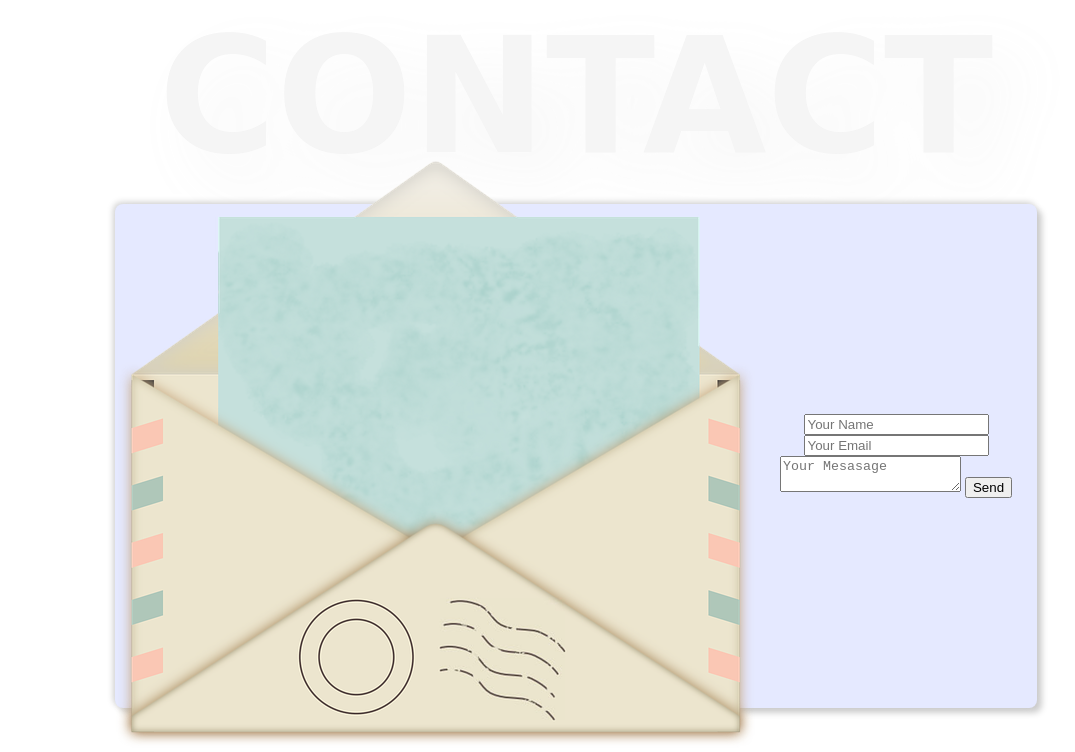
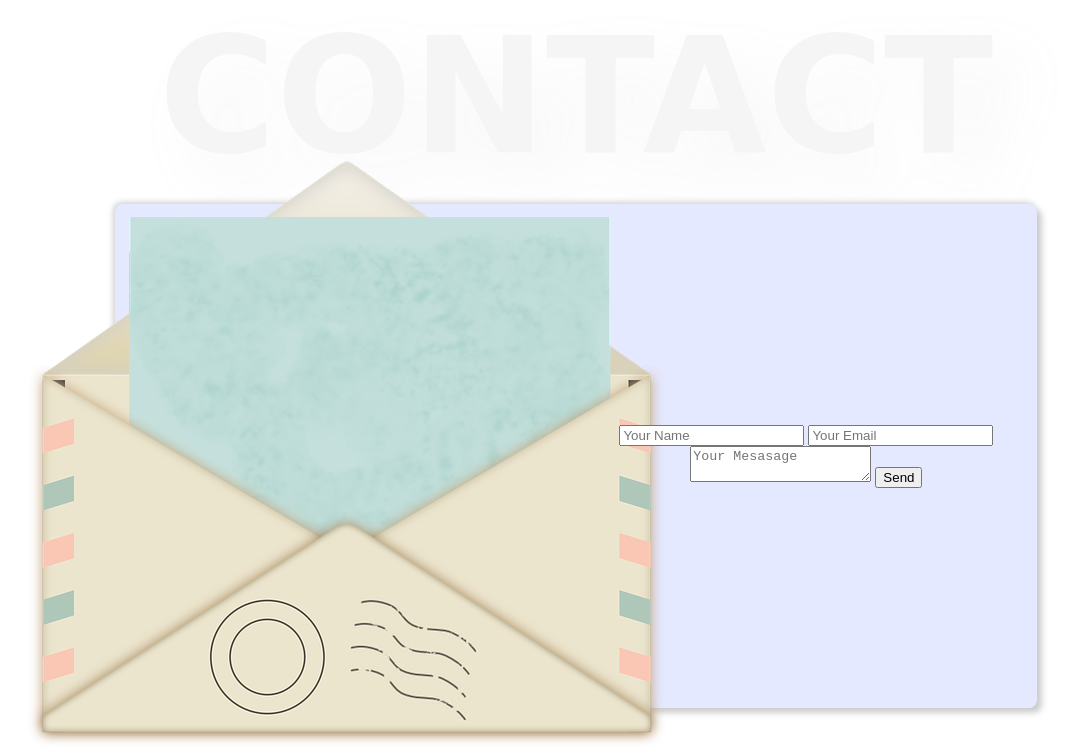
Before and after one commit to Ameer2000Mzori/Creeative-Design-Website, a website: page src/index.html in a window 1280 px wide. Shown: the part 3988-4740 px from the top of the page, without its empty margins (64-1139 px from the left). Drawn offline with Linux system fonts and the light colour scheme; a web font is replaced by a local one.

Commit message:
added styling to contact-Bottom-Left

```diff
--- a/src/style.scss
+++ b/src/style.scss
@@ -871,7 +871,6 @@ body {
       .contact-Bottom-Wrap {
         height: 100%;
         width: 80%;
-
         background-color: #e5e9ff;
         display: flex;
         align-items: center;
@@ -879,6 +878,16 @@ body {
         box-shadow: 0.3rem 0.3rem 0.4rem #ccc, -0.1rem -0.1rem 0.4rem #ccc;
         border-radius: 0.5rem;
         perspective: 100rem;
+
+        .contact-Bottom-Left {
+          width: 50%;
+          height: 100%;
+          display: flex;
+          text-align: center;
+          align-items: center;
+          justify-content: center;
+          flex-direction: column;
+        }
       }
     }
   }
```
Also changed, not shown: src/style.css, 1 other file.
